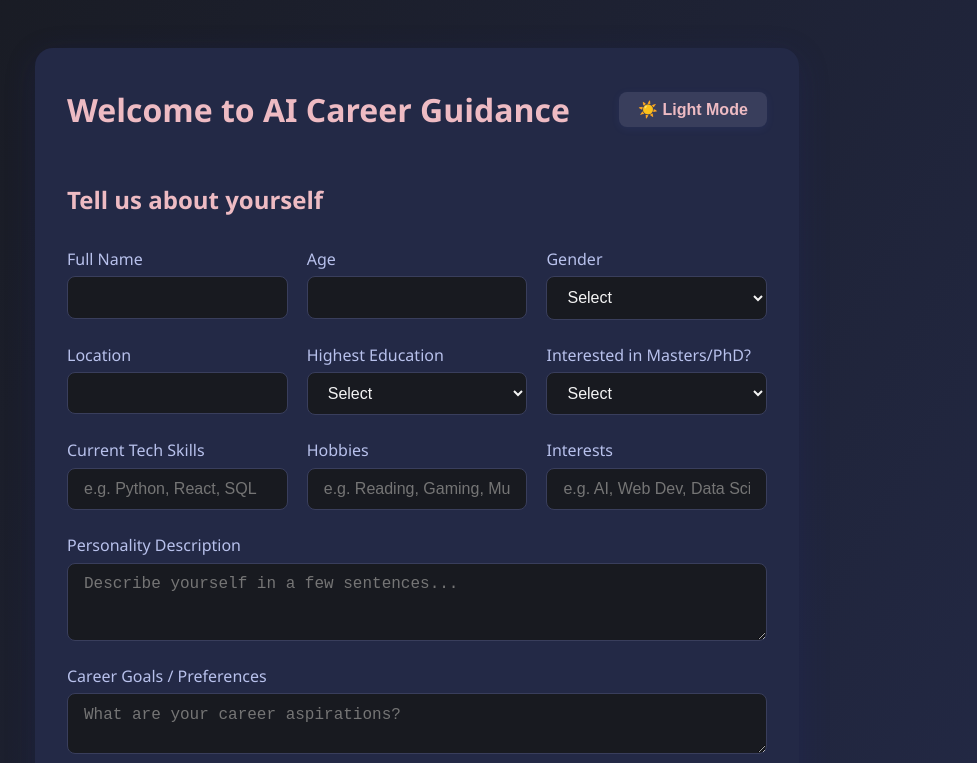
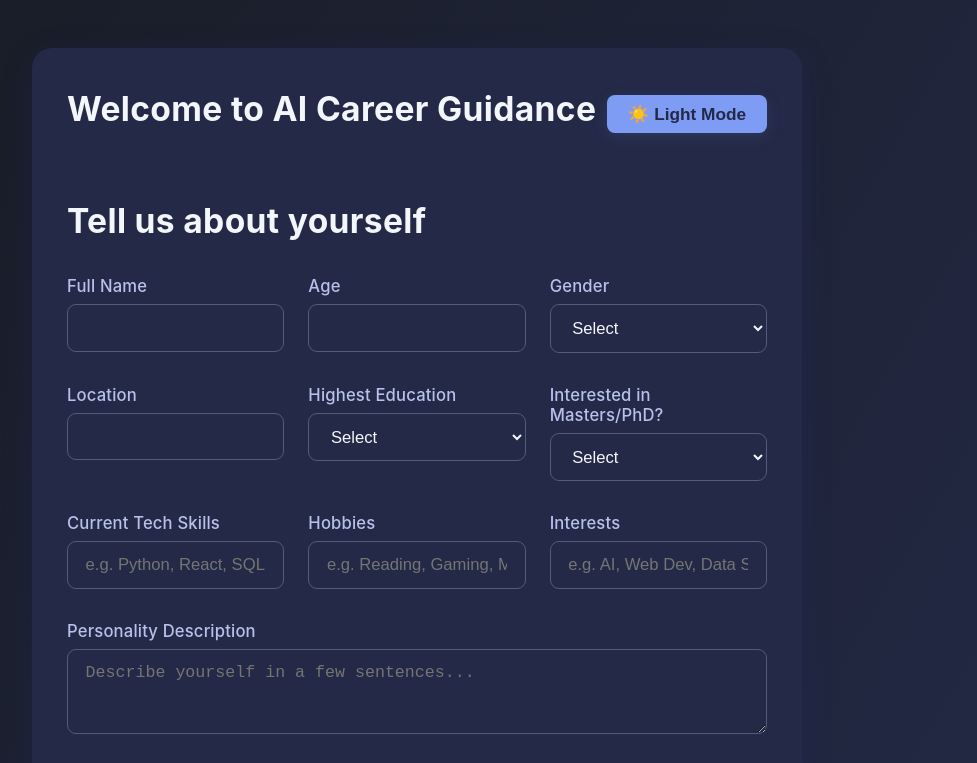
Before and after one commit to sammymallya/Envsage, a website: page openAI_proj/frontend/dashboard.html in a window 1280 px wide. Both pictures are taken after a click on the button "🌙 Dark Mode". Shown: the top 763 px of the page, without its empty margins (223-1200 px from the left). Drawn offline with nearby package versions, Linux system fonts and the light colour scheme.

Commit message:
changed UI and improved dark mode

```diff
--- a/openAI_proj/frontend/styles.css
+++ b/openAI_proj/frontend/styles.css
@@ -258,26 +258,26 @@ body {
     --toggle-text: #232946;
     --toggle-hover-bg: #b8c1ec;
     --toggle-hover-text: #232946;
-        --results-bg: #f8f8fa;
+    --results-bg: #f8f8fa;
 }
 :root.dark-theme {
-    --bg-gradient: linear-gradient(120deg, #181a20 0%, #232946 100%);
+    --bg-gradient: linear-gradient(120deg, #181c24 0%, #232946 100%);
     --container-bg: #232946;
-    --primary-text: #eebbc3;
+    --primary-text: #f3f6fa;
     --label-text: #b8c1ec;
-    --input-bg: #181a20;
-    --input-text: #f4f4f4;
-    --input-border: #393e5c;
-    --input-focus: #eebbc3;
+    --input-bg: #232946;
+    --input-text: #f3f6fa;
+    --input-border: #4e5d78;
+    --input-focus: #7f9cf5;
     --input-focus-bg: #232946;
-    --btn-gradient1: #eebbc3;
-    --btn-gradient2: #b8c1ec;
-    --btn-text: #232946;
-    --toggle-bg: #393e5c;
-    --toggle-text: #eebbc3;
-    --toggle-hover-bg: #eebbc3;
+    --btn-gradient1: #7f9cf5;
+    --btn-gradient2: #4e5d78;
+    --btn-text: #fff;
+    --toggle-bg: #2e3650;
+    --toggle-text: #f3f6fa;
+    --toggle-hover-bg: #7f9cf5;
     --toggle-hover-text: #232946;
-    --results-bg: #181a20;
+    --results-bg: #232946;
 }
 
 /* Responsive */
@@ -362,3 +362,141 @@ body {
 .career-section li {
     margin: 5px 0;
 }
+
+/* Cleaner, more professional look for all themes */
+body, .dashboard-body {
+    font-family: 'Inter', 'Segoe UI', Tahoma, Geneva, Verdana, sans-serif;
+    font-size: 1.08rem;
+    letter-spacing: 0.01em;
+    background: var(--bg-gradient);
+    color: var(--primary-text);
+}
+
+.dashboard-container, .login-container {
+    background: var(--container-bg);
+    border-radius: 20px;
+    box-shadow: 0 8px 32px 0 rgba(31, 38, 135, 0.18);
+    padding: 2.5rem 2.2rem 2rem 2.2rem;
+    max-width: 700px;
+    width: 100%;
+    margin-top: 3rem;
+    display: flex;
+    flex-direction: column;
+    align-items: stretch;
+    transition: background 0.3s;
+}
+
+.dashboard-header h1, .login-form h2, .profile-form h2 {
+    font-size: 2.1rem;
+    font-weight: 700;
+    color: var(--primary-text);
+    margin-bottom: 0.7rem;
+    letter-spacing: 0.01em;
+}
+
+.theme-toggle-btn {
+    background: var(--toggle-bg);
+    color: var(--toggle-text);
+    border: none;
+    border-radius: 8px;
+    padding: 0.55rem 1.3rem;
+    font-size: 1.08rem;
+    font-weight: 600;
+    cursor: pointer;
+    box-shadow: 0 2px 8px rgba(90, 110, 255, 0.08);
+    transition: background 0.2s, color 0.2s, box-shadow 0.2s;
+    outline: none;
+}
+.theme-toggle-btn:hover, .theme-toggle-btn:focus {
+    background: var(--toggle-hover-bg);
+    color: var(--toggle-hover-text);
+    box-shadow: 0 4px 16px rgba(127, 156, 245, 0.13);
+}
+
+.profile-form, .login-form {
+    display: flex;
+    flex-direction: column;
+    gap: 1.5rem;
+}
+.form-row {
+    display: flex;
+    gap: 1.5rem;
+    flex-wrap: wrap;
+}
+.form-group {
+    display: flex;
+    flex-direction: column;
+    flex: 1 1 200px;
+    min-width: 200px;
+    gap: 0.3rem;
+    margin-bottom: 0.5rem;
+}
+.form-group.wide {
+    flex: 1 1 100%;
+    min-width: 100%;
+}
+.form-group label {
+    font-size: 1.04rem;
+    color: var(--label-text);
+    margin-bottom: 0.1rem;
+    font-weight: 500;
+}
+.form-group input,
+.form-group select,
+.form-group textarea {
+    padding: 0.8rem 1.1rem;
+    border: 1.5px solid var(--input-border);
+    border-radius: 9px;
+    font-size: 1.04rem;
+    background: var(--input-bg);
+    color: var(--input-text);
+    transition: border 0.2s, background 0.2s;
+    margin-top: 0.1rem;
+}
+.form-group input:focus,
+.form-group select:focus,
+.form-group textarea:focus {
+    outline: none;
+    border: 1.5px solid var(--input-focus);
+    background: var(--input-focus-bg);
+}
+.submit-btn, .login-btn {
+    margin-top: 1rem;
+    padding: 0.95rem 0;
+    background: linear-gradient(90deg, var(--btn-gradient1) 0%, var(--btn-gradient2) 100%);
+    color: var(--btn-text);
+    border: none;
+    border-radius: 9px;
+    font-size: 1.13rem;
+    font-weight: 700;
+    cursor: pointer;
+    box-shadow: 0 2px 8px rgba(127, 156, 245, 0.08);
+    transition: background 0.2s, box-shadow 0.2s;
+    outline: none;
+}
+.submit-btn:hover, .login-btn:hover, .submit-btn:focus, .login-btn:focus {
+    background: linear-gradient(90deg, var(--btn-gradient2) 0%, var(--btn-gradient1) 100%);
+    box-shadow: 0 4px 16px rgba(127, 156, 245, 0.13);
+}
+.career-section {
+    background: var(--results-bg);
+    border-radius: 14px;
+    box-shadow: 0 2px 8px rgba(31, 38, 135, 0.10);
+    margin-bottom: 2rem;
+    padding: 1.5rem 1.2rem;
+    transition: background 0.3s;
+}
+.career-section h2 {
+    color: var(--primary-text);
+    font-size: 1.25rem;
+    font-weight: 700;
+    margin-top: 0;
+    margin-bottom: 0.7rem;
+    letter-spacing: 0.01em;
+}
+.career-content {
+    color: var(--label-text);
+    font-size: 1.08rem;
+    line-height: 1.7;
+    white-space: pre-line;
+}
```
Also changed, not shown: openAI_proj/backend/storage/data.json (+12 -12 lines), 1 other file.
